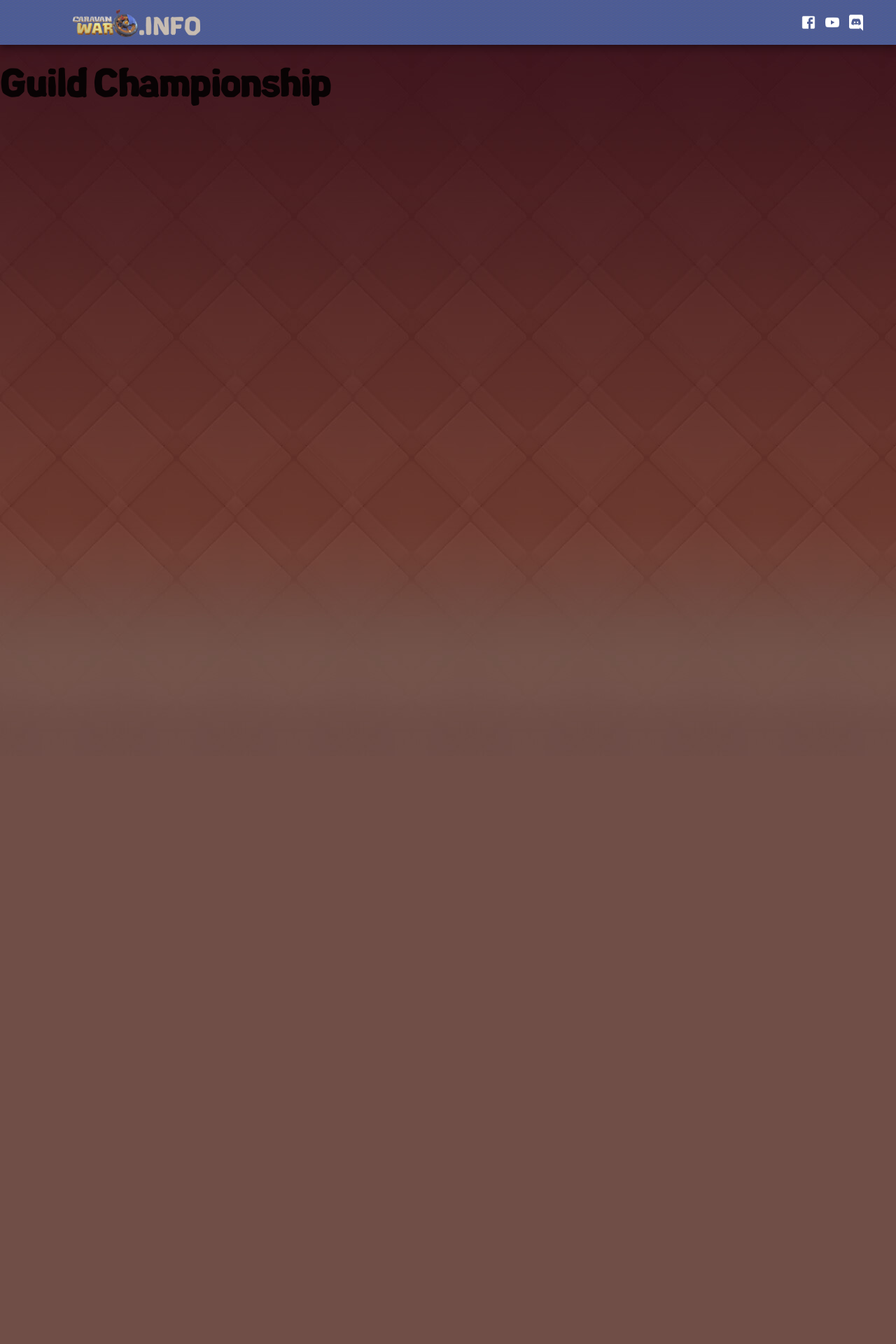
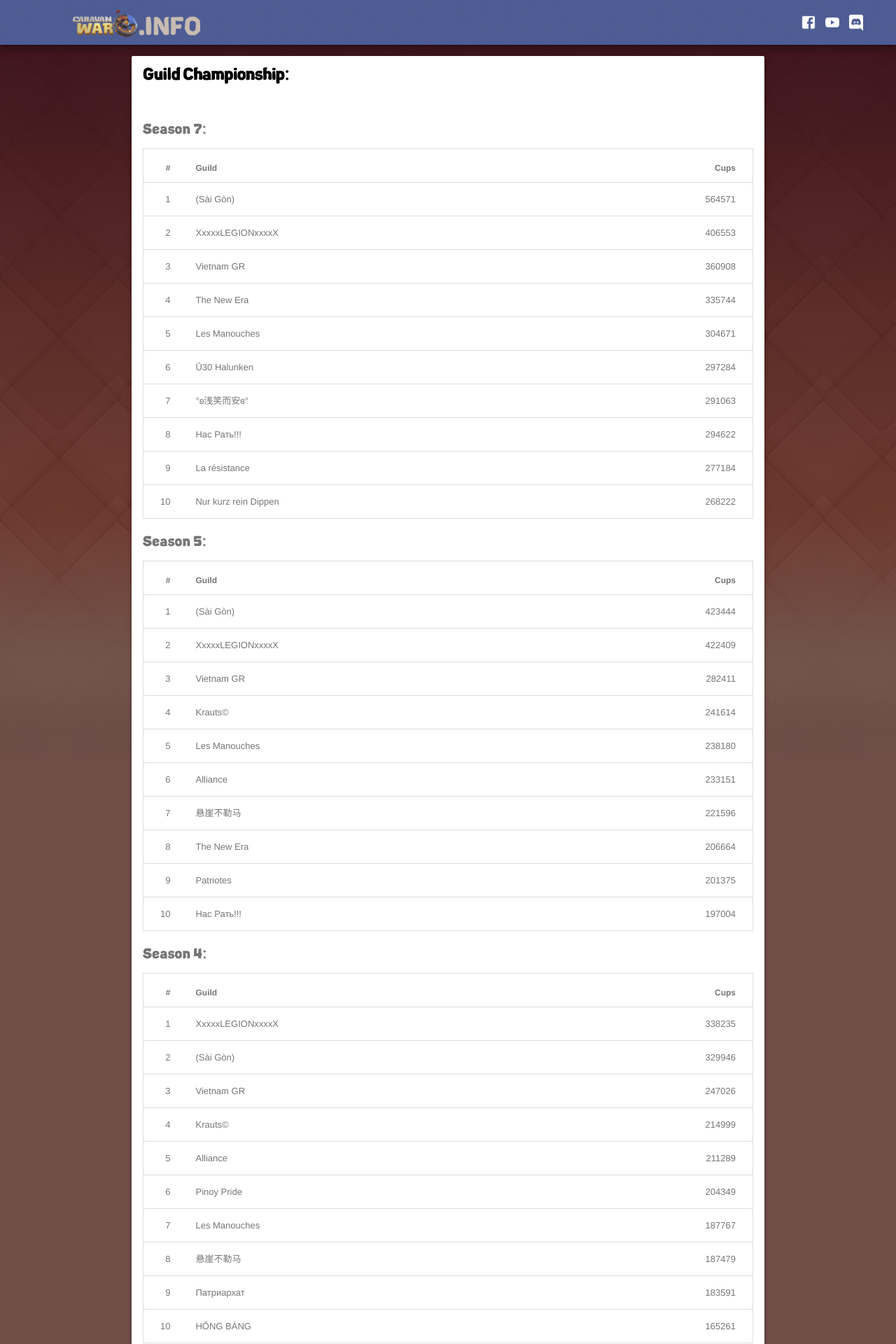
Before and after one commit to tcarlsen/caravanwar.info, a Jekyll site: the page built from guild-championship.html, in a window 1280 px wide. Shown: the top 1920 px of the page at 70% size. Built offline with Jekyll 4.4.1, drawn with Linux system fonts in a browser that asks for light colours; some of the changed text lies outside the part shown.

Commit message:
[guild-championship] adding data from DB and layout

```diff
--- /dev/null
+++ b/_data/guild-championship.json
@@ -0,0 +1,205 @@
+[{
+  "season": 1,
+  "facebook_post": "https://www.facebook.com/caravanwar/photos/a.752999868220951.1073741828.725752127612392/862872850566985/",
+  "standings": [{
+    "guild": "French Touch",
+    "cups": 130131
+  }, {
+    "guild": "Caravan War Vietnam",
+    "cups": 127733
+  }, {
+    "guild": "For The Win",
+    "cups": 118871
+  }, {
+    "guild": "Vietnam GR",
+    "cups": 99468
+  }, {
+    "guild": "Alliance",
+    "cups": 99432
+  }, {
+    "guild": "[War]Lords",
+    "cups": 81517
+  }, {
+    "guild": "Mini Raiders",
+    "cups": 73398
+  }, {
+    "guild": "(Sài Gòn)",
+    "cups": 72188
+  }, {
+    "guild": "Россия Великая",
+    "cups": 71854
+  }, {
+    "guild": "Ü30 Halunken",
+    "cups": 69176
+  }]
+}, {
+  "season": 2,
+  "facebook_post": "https://www.facebook.com/caravanwar/photos/a.752999868220951.1073741828.725752127612392/880186268835643/",
+  "standings": [{
+    "guild": "French Touch",
+    "cups": 201671
+  }, {
+    "guild": "For The Win",
+    "cups": 176312
+  }, {
+    "guild": "(Sài Gòn)",
+    "cups": 174579
+  }, {
+    "guild": "Vietnam GR",
+    "cups": 169044
+  }, {
+    "guild": "Alliance",
+    "cups": 154256
+  }, {
+    "guild": "Россия Великая",
+    "cups": 128067
+  }, {
+    "guild": "Krauts©",
+    "cups": 127022
+  }, {
+    "guild": "Pinoy Pride",
+    "cups": 125063
+  }, {
+    "guild": "Caravan War Vietnam",
+    "cups": 123564
+  }, {
+    "guild": "Les indignés",
+    "cups": 114502
+  }]
+}, {
+  "season": 3,
+  "facebook_post": "https://www.facebook.com/caravanwar/photos/a.752999868220951.1073741828.725752127612392/896832960504307",
+  "standings": [{
+    "guild": "French Touch",
+    "cups": 256182
+  }, {
+    "guild": "(Sài Gòn)",
+    "cups": 240848
+  }, {
+    "guild": "For The Win",
+    "cups": 229651
+  }, {
+    "guild": "Vietnam GR",
+    "cups": 211108
+  }, {
+    "guild": "Alliance",
+    "cups": 172386
+  }, {
+    "guild": "Pinoy Pride",
+    "cups": 169877
+  }, {
+    "guild": "Krauts©",
+    "cups": 169233
+  }, {
+    "guild": "Caravan War Vietnam",
+    "cups": 147348
+  }, {
+    "guild": "悬崖不勒马",
+    "cups": 140515
+  }, {
+    "guild": "Патриархат",
+    "cups": 139405
+  }]
+}, {
+  "season": 4,
+  "facebook_post": "https://www.facebook.com/caravanwar/photos/a.752999868220951.1073741828.725752127612392/921014584752811",
+  "standings": [{
+    "guild": "XxxxxLEGIONxxxxX",
+    "cups": 338235
+  }, {
+    "guild": "(Sài Gòn)",
+    "cups": 329946
+  }, {
+    "guild": "Vietnam GR",
+    "cups": 247026
+  }, {
+    "guild": "Krauts©",
+    "cups": 214999
+  }, {
+    "guild": "Alliance",
+    "cups": 211289
+  }, {
+    "guild": "Pinoy Pride",
+    "cups": 204349
+  }, {
+    "guild": "Les Manouches",
+    "cups": 187767
+  }, {
+    "guild": "悬崖不勒马",
+    "cups": 187479
+  }, {
+    "guild": "Патриархат",
+    "cups": 183591
+  }, {
+    "guild": "HŐNG BÀNG",
+    "cups": 165261
+  }]
+}, {
+  "season": 5,
+  "facebook_post": "https://www.facebook.com/caravanwar/photos/a.752999868220951.1073741828.725752127612392/953872681467001",
+  "standings": [{
+    "guild": "(Sài Gòn)",
+    "cups": 423444
+  }, {
+    "guild": "XxxxxLEGIONxxxxX",
+    "cups": 422409
+  }, {
+    "guild": "Vietnam GR",
+    "cups": 282411
+  }, {
+    "guild": "Krauts©",
+    "cups": 241614
+  }, {
+    "guild": "Les Manouches",
+    "cups": 238180
+  }, {
+    "guild": "Alliance",
+    "cups": 233151
+  }, {
+    "guild": "悬崖不勒马",
+    "cups": 221596
+  }, {
+    "guild": "The New Era",
+    "cups": 206664
+  }, {
+    "guild": "Patriotes",
+    "cups": 201375
+  }, {
+    "guild": "Нас Рать!!!",
+    "cups": 197004
+  }]
+}, {
+  "season": 7,
+  "facebook_post": "https://www.facebook.com/caravanwar/photos/a.752999868220951/1008857829301819/?type=3&theater",
+  "standings": [{
+    "guild": "(Sài Gòn)",
+    "cups": 564571
+  }, {
+    "guild": "XxxxxLEGIONxxxxX",
+    "cups": 406553
+  }, {
+    "guild": "Vietnam GR",
+    "cups": 360908
+  }, {
+    "guild": "The New Era",
+    "cups": 335744
+  }, {
+    "guild": "Les Manouches",
+    "cups": 304671
+  }, {
+    "guild": "Û30 Halunken",
+    "cups": 297284
+  }, {
+    "guild": "°ʚ浅笑而安ɞ°",
+    "cups": 291063
+  }, {
+    "guild": "Нас Рать!!!",
+    "cups": 294622
+  }, {
+    "guild": "La résistance",
+    "cups": 277184
+  }, {
+    "guild": "Nur kurz rein Dippen",
+    "cups": 268222
+  }]
+}]
--- a/guild-championship.html
+++ b/guild-championship.html
@@ -1,6 +1,36 @@
 ---
 layout: default
-title: CaravanWar.INFO
+title: Guild Championship
+description: See the Guild Championship season for season.
 ---
 
-<h1>Guild Championship</h1>
+<div class="mdl-grid">
+  <div class="mdl-card mdl-shadow--4dp mdl-cell mdl-cell--12-col">
+    <div class="mdl-card__title">
+      <h1 class="mdl-card__title-text">Guild Championship:</h1>
+    </div>
+    <div class="mdl-card__supporting-text card-content">
+      {%- for season in site.data.guild-championship reversed -%}
+        <h5>Season {{ season.season }}:</h5>
+        <table class="mdl-data-table mdl-js-data-table">
+          <thead>
+            <tr>
+              <th style="width: 50px;">#</th>
+              <th class="mdl-data-table__cell--non-numeric">Guild</th>
+              <th>Cups</th>
+            </tr>
+          </thead>
+          <tbody>
+            {%- for standing in season.standings -%}
+              <tr>
+                <td>{{ forloop.index }}</td>
+                <td class="mdl-data-table__cell--non-numeric">{{ standing.guild }}</td>
+                <td>{{ standing.cups }}</td>
+              </tr>
+            {%- endfor -%}
+          </tbody>
+        </table>
+      {%- endfor -%}
+    </div>
+  </div>
+</div>
```
